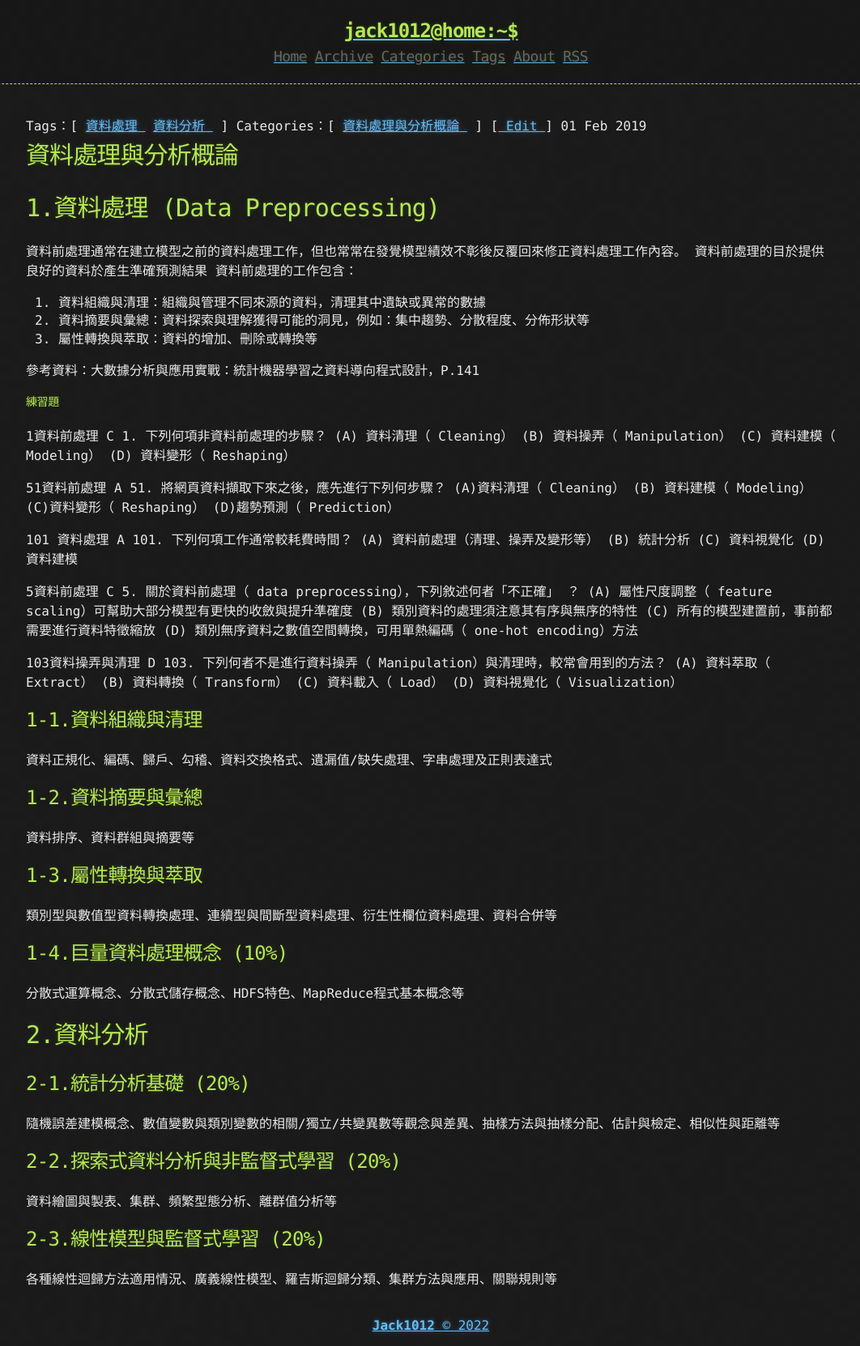
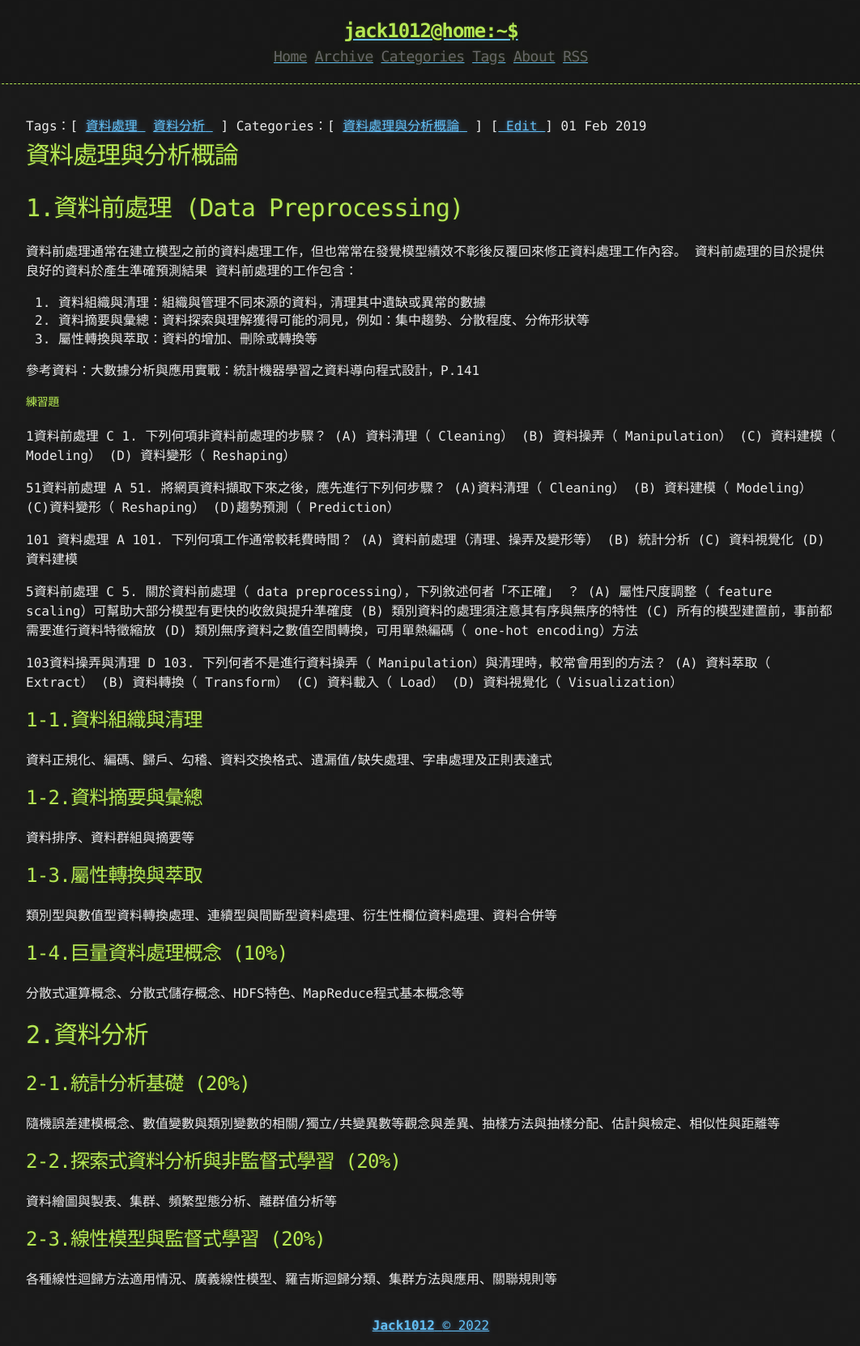
Before and after one commit to jack1012/jack1012.github.io, a Jekyll site: the page built from _posts/2019-02-01-資料處理與分析概論.md, in a window 1280 px wide. Shown: the whole page at 81% size, without its empty margins (108-1170 px from the left). Built offline with Jekyll 4.4.1, drawn with Linux system fonts in a browser that asks for light colours.

Commit message:
Update 2019-02-01-資料處理與分析概論.md

```diff
--- a/_posts/2019-02-01-資料處理與分析概論.md
+++ b/_posts/2019-02-01-資料處理與分析概論.md
@@ -8,7 +8,7 @@ tags        : [資料處理,資料分析]
 
 # 資料處理與分析概論
 
-# 1.資料處理 (Data Preprocessing)
+# 1.資料前處理 (Data Preprocessing)
 資料前處理通常在建立模型之前的資料處理工作，但也常常在發覺模型績效不彰後反覆回來修正資料處理工作內容。
 資料前處理的目於提供良好的資料於產生準確預測結果
 資料前處理的工作包含：
```
